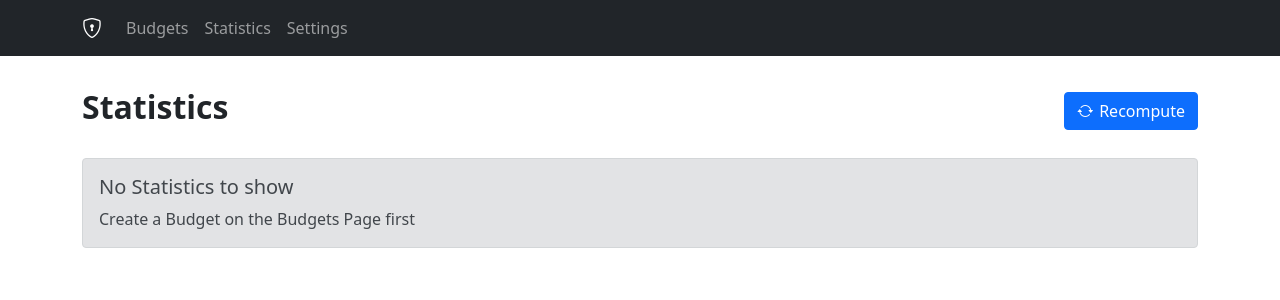
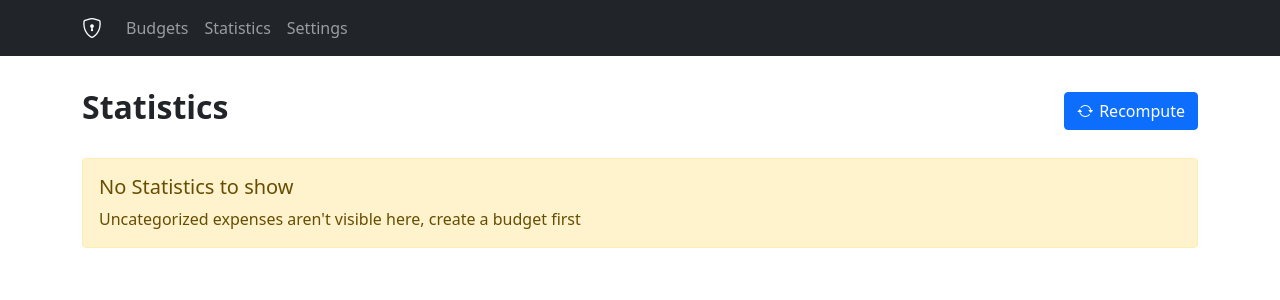
Before and after one commit to maximilianried/budget-planner, a React (Create React App) app: page /statistic in a window 1280 px wide. Shown: the top 300 px of the page. Built offline with nearby package versions, Linux system fonts and the light colour scheme.

Commit message:
change text of warning message

```diff
--- a/src/components/budgets/Budget.js
+++ b/src/components/budgets/Budget.js
@@ -47,7 +47,7 @@ export default function Budget() {
         <NoContent
           indicator={budgets}
           title={"No Budgets created"}
-          message={"Create a Budget with Expenses first"}
+          message={"Create a Budget with the Button above"}
         />
         <div
           style={{
--- a/src/components/statistics/Statistic.js
+++ b/src/components/statistics/Statistic.js
@@ -43,7 +43,9 @@ export default function Statistic() {
         <NoContent
           indicator={labelArray}
           title={"No Statistics to show"}
-          message={"Create a Budget on the Budgets Page first"}
+          message={
+            "Uncategorized expenses aren't visible here, create a budget first"
+          }
         />
         <div
           style={{
--- a/src/components/warnings/NoContent.js
+++ b/src/components/warnings/NoContent.js
@@ -4,7 +4,7 @@ import { Alert } from "react-bootstrap";
 export default function NoContent({ indicator, title, message }) {
   if (indicator.length === 0) {
     return (
-      <Alert variant={"secondary"}>
+      <Alert variant={"warning"}>
         <h5>{title}</h5>
         {message}
       </Alert>
```
